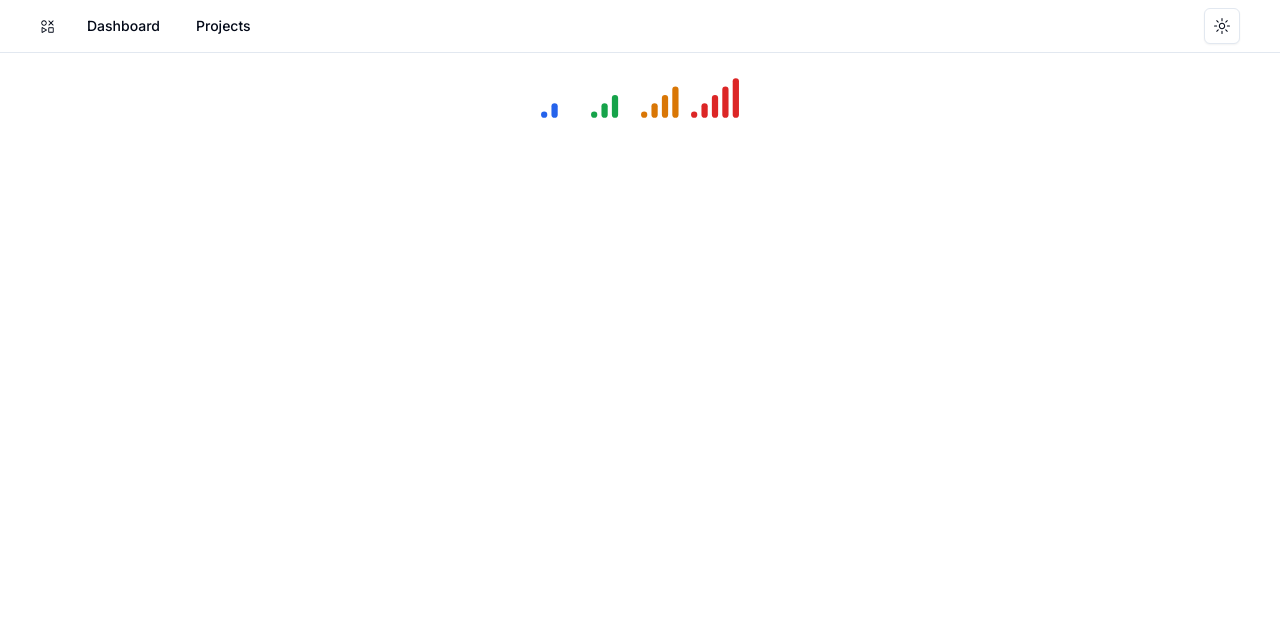
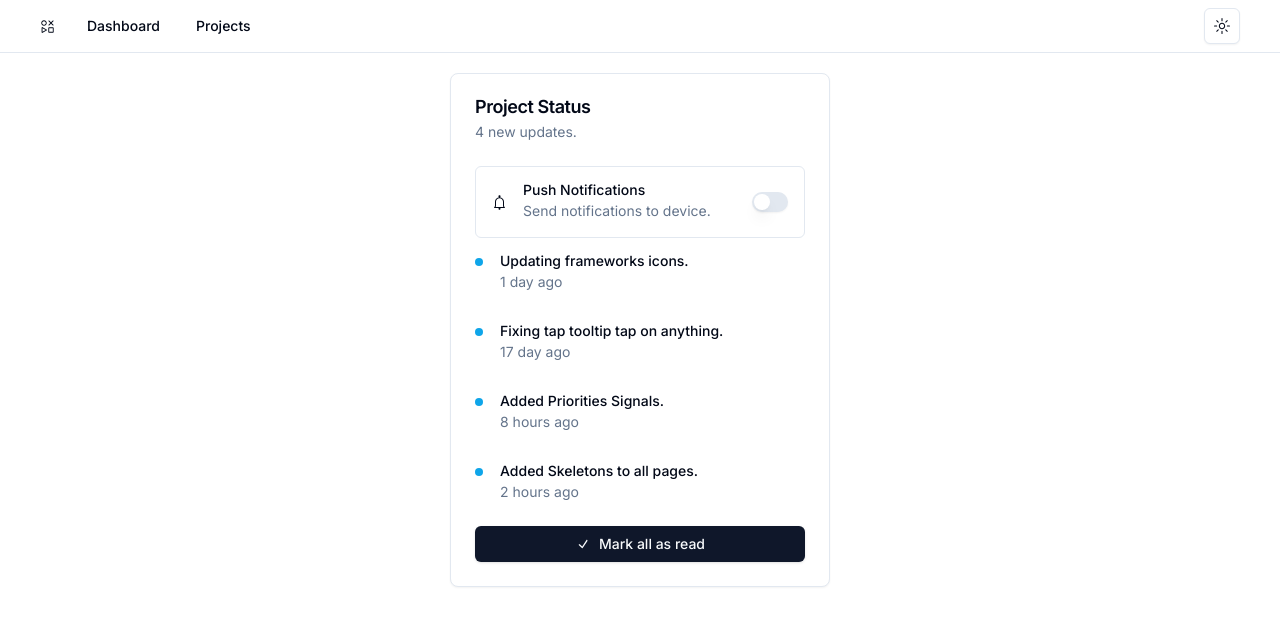
Before and after one commit to dragon-devs/project-manager, a Next.js app: page / in a window 1280 px wide. Shown: the top 626 px of the page. Built offline with nearby package versions, Linux system fonts and the light colour scheme.

Commit message:
Ready for deploy 0.1.3

```diff
--- a/app/page.tsx
+++ b/app/page.tsx
@@ -1,18 +1,10 @@
 import {CardDemo} from "@/components/NotificationsCard";
-import {PythonPlain} from "devicons-react";
-import {Avatar, AvatarFallback} from "@/components/ui/avatar";
-import FrameworkList from "@/app/projects/_components/FrameworkList";
-import {SignalHighIcon, SignalIcon, SignalLowIcon, SignalMedium, SignalMediumIcon} from "lucide-react";
 
 
 export default function Home() {
   return (
       <div className="flex flex-row-reverse justify-center items-center">
-        <SignalIcon className="text-red-600 dark:text-red-500" size={50} strokeWidth={3} />
-        <SignalHighIcon className="text-amber-600 dark:text-amber-500" size={50} strokeWidth={3}/>
-        <SignalMediumIcon className="text-green-600 dark:text-green-500" size={50} strokeWidth={3}/>
-        <SignalLowIcon className="text-blue-600 dark:text-blue-500" size={50} strokeWidth={3}/>
-        {/*<CardDemo />*/}
+        <CardDemo />
       </div>
   );
 }
--- a/components/NotificationsCard.tsx
+++ b/components/NotificationsCard.tsx
@@ -14,20 +14,20 @@ import { Switch } from "@/components/ui/switch"
 
 const notifications = [
   {
-    title: "Redesigned the projects cards.",
-    description: "2 day ago",
-  },
-  {
-    title: "Added project details page.",
+    title: "Updating frameworks icons.",
     description: "1 day ago",
   },
   {
-    title: "Added project update & edit page.",
-    description: "14 hours ago",
+    title: "Fixing tap tooltip tap on anything.",
+    description: "17 day ago",
   },
   {
-    title: "Added delete project functions.",
-    description: "5 hours ago",
+    title: "Added Priorities Signals.",
+    description: "8 hours ago",
+  },
+  {
+    title: "Added Skeletons to all pages.",
+    description: "2 hours ago",
   },
 ];
 
@@ -57,7 +57,7 @@ export function CardDemo({ className, ...props }: CardProps) {
         <div>
           {notifications.map((notification, index) => (
             <div
-              key={index}
+              key={notification.title}
               className="mb-4 grid grid-cols-[25px_1fr] items-start pb-4 last:mb-0 last:pb-0"
             >
               <span className="flex h-2 w-2 translate-y-1 rounded-full bg-sky-500" />
--- a/package.json
+++ b/package.json
@@ -1,6 +1,6 @@
 {
   "name": "project_manager",
-  "version": "0.1.0",
+  "version": "0.1.3",
   "private": true,
   "scripts": {
     "dev": "next dev",
```
